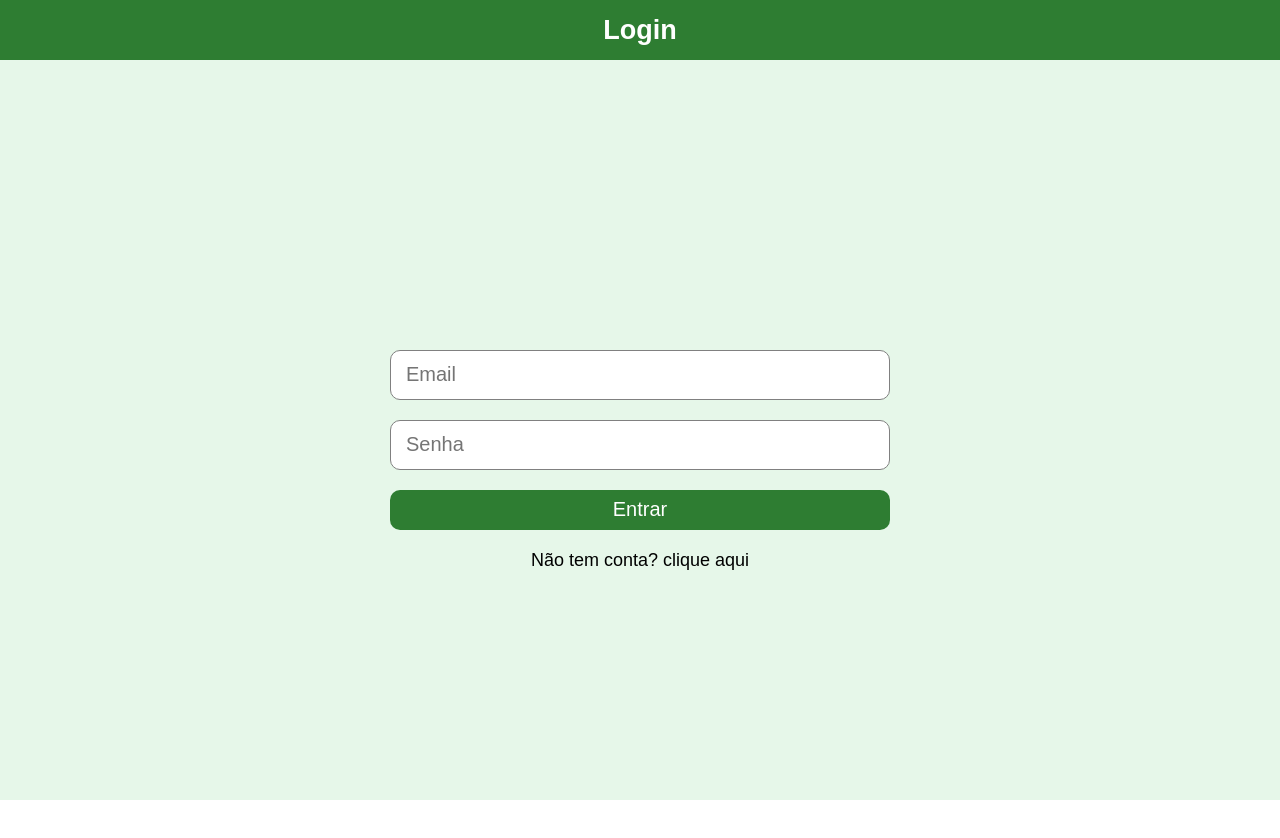
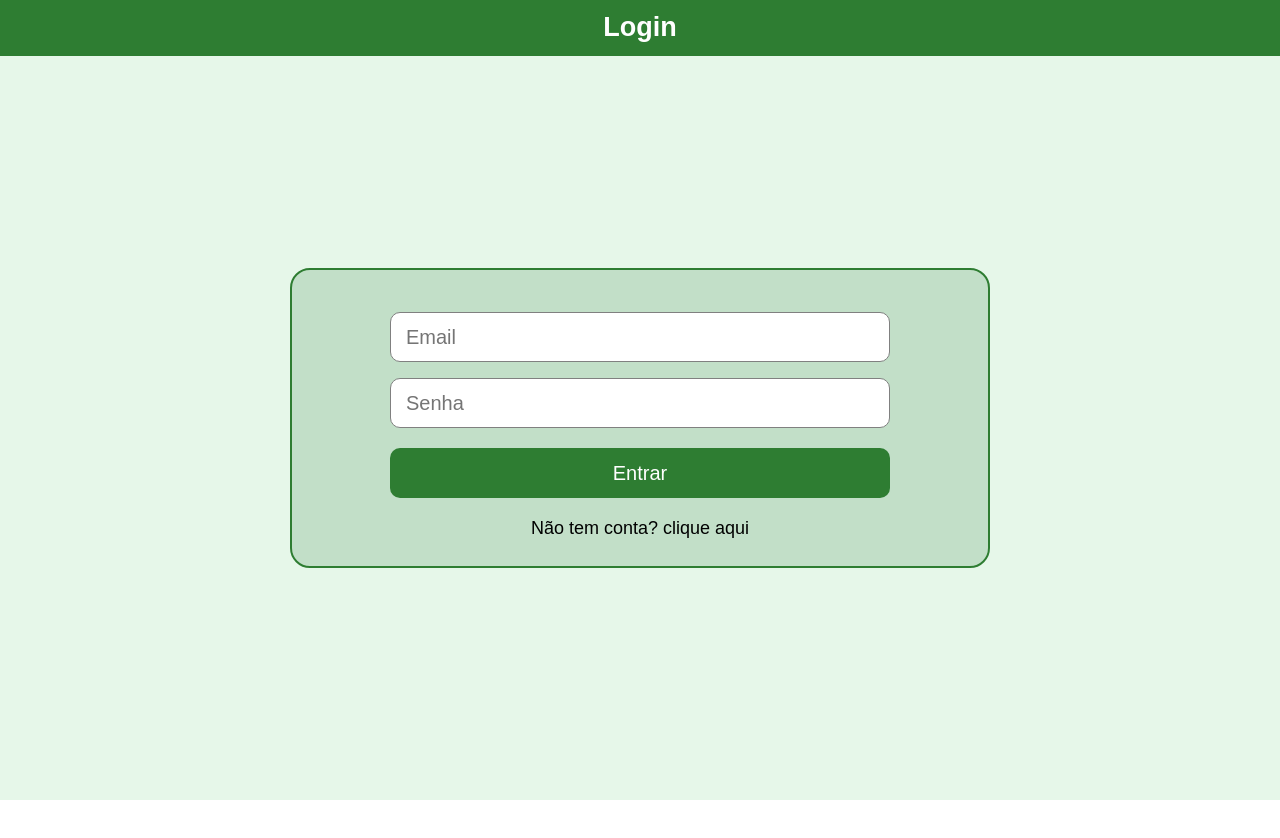
Before and after one commit to M4theus13/Front_End_Gerenciamento_de_Risco, a React (Vite) app: page /login in a window 1280 px wide. Shown: the top 838 px of the page. After the commit the page ends 800 px from the top, so only its background shows below. Built offline with nearby package versions, Linux system fonts and the light colour scheme; a web font is replaced by a local one.

Commit message:
verificacao input part2

```diff
--- a/src/pages/cadastrar/cadastrar.css
+++ b/src/pages/cadastrar/cadastrar.css
@@ -2,6 +2,9 @@
   height: 100vh;
   width: 100%;
   background: #E6F7E9;
+  display: flex;
+  align-items: center;
+  flex-direction: column;
 }
 
 .box-form {
@@ -9,13 +12,13 @@
   flex-direction: column;
   align-items: center;
   justify-content: center;
-  width: 100%;
-  height: 100%;
-  min-width: 500px;
+  width: 700px;
+  height: 100vh;
 }
 
 #name, #email, #password {
   width: 100%;
+  max-width: 500px;
   border-radius: 10px;
   height: 50px;
   font-size: 20px;
@@ -23,36 +26,46 @@
   border: 1px solid gray;
 }
 
-form {
-  width: 500px;
+.form-cadastrar {
+  width: 700px;
+  height: 400px;
   display: flex;
-  gap: 20px;
   margin-bottom: 20px;
   flex-direction: column;
+  justify-content: center;
+  align-items: center;
+  border:  2px solid #2E7D32;
+  border-radius: 20px;
+  background-color: #c2dfc8;
 }
 .button-cadastrar {
   background-color: #2E7D32;
   color: #fff;
   font-size: 20px;
-  height: 40px;
+  height: 50px;
   border-radius: 10px;
   outline: none;
   border: none;
+  width: 100%;
+  max-width: 500px;
+  margin-top: 20px;
 }
 
 #logar {
+  margin-top: 20px;
   font-weight: 400;
   font-size: 18px;
 }
 
 /*Tratamentos*/
 
-.okText {
-  color: #000;
+.okText-cadastrar {
+  color: transparent;
   font-size: 14px;
   font-weight: 300;
   cursor: default;
-  display: none;
+  width: 500px;
+  text-align: start;
 }
 
 .errorEmptyText {
--- a/src/pages/cadastrar/cadastrar.jsx
+++ b/src/pages/cadastrar/cadastrar.jsx
@@ -32,7 +32,7 @@ function cadastrar() {
       const textRef = inputs.find(input => input.ref.current === event.target)?.textRef;
       if (textRef?.current) {
         textRef.current.classList.remove('errorEmptyText');
-        textRef.current.classList.add('okText');
+        textRef.current.classList.add('okText-cadastrar');
       }
     };
 
@@ -43,22 +43,21 @@ function cadastrar() {
   }, [])
 
   async function createUser() {
+
     let hasError = false
     inputs.forEach((input) => {
       const valueInput = input.ref.current.value.trim()
       if (!valueInput) {
         input.ref.current.classList.add('errorEmptyInput')
-        input.textRef.current.classList.remove('okText')
+        input.textRef.current.classList.remove('okText-cadastrar')
         input.textRef.current.classList.add('errorEmptyText')
+        hasError = true
       }
+
     })
 
-    if (!inputName. current.value.trim() || inputEmail.current.value.trim() || inputPassword.current.value.trim() ) {
-      hasError = true
-      return
-    }
-
     if (!hasError) {
+      console.log('teste')
 
         try {
           if (hasError) {
@@ -69,9 +68,18 @@ function cadastrar() {
           email: inputEmail.current.value,
           password: inputPassword.current.value
         })
-        console.log(api)
       } catch (err) {
         console.log(err)
+        if (err.status === 404) {
+          inputs[0].textRef.current.innerText = 'Usuário não encontrado ou senha inválida.'
+          inputs[0].textRef.current.classList.remove('okText-login')
+          inputs[0].textRef.current.classList.add('errorEmptyText')
+          inputs.forEach((input) => {
+            input.ref.current.classList.add('errorEmptyInput')
+          })
+        } else {
+          // setError('Ocorreu um erro inesperado. Tente novamente.');
+        }
       }
     }
   }
@@ -80,16 +88,16 @@ function cadastrar() {
     <div className='box-cadastrar'>
       <Header text='Cadastrar'></Header>
       <div className='box-form'>
-        <form>
-          <span  className='okText' ref={textName}>Nome Vazio</span>
+        <form className='form-cadastrar'>
+          <span  className='okText-cadastrar' ref={textName}>Nome Vazio</span>
           <input id='name' placeholder='Nome' ref={inputName}/>
-          <span className='okText' ref={textEmail}>Email Vazio</span>
+          <span className='okText-cadastrar' ref={textEmail}>Email Vazio</span>
           <input id='email' type="text" placeholder='Email' ref={inputEmail}/>
-          <span className='okText' ref={textPassword}>Senha Vazia</span>
+          <span className='okText-cadastrar' ref={textPassword}>Senha Vazia</span>
           <input id='password' type="text" placeholder='Senha' ref={inputPassword}/>
           <button className='button-cadastrar' type='button' onClick={createUser}>Criar</button>
         </form>
-        <Link id='logar' to='/login'>Já tem conta? clique aqui</Link>
+          <Link id='logar' to='/login'>Já tem conta? clique aqui</Link>
       </div>
     </div>
   )
--- a/src/pages/login/login.css
+++ b/src/pages/login/login.css
@@ -2,20 +2,23 @@
   height: 100vh;
   width: 100%;
   background: #E6F7E9;
+  display: flex;
+  align-items: center;
+  flex-direction: column;
 }
 
-.box-form {
+.box-form-login {
   display: flex;
   flex-direction: column;
   align-items: center;
   justify-content: center;
-  width: 100%;
-  height: 100%;
-  min-width: 500px;
+  width: 700px;
+  height: 100vh;
 }
 
 #name, #email, #password {
   width: 100%;
+  max-width: 500px;
   border-radius: 10px;
   height: 50px;
   font-size: 20px;
@@ -23,37 +26,47 @@
   border: 1px solid gray;
 }
 
-form {
-  width: 500px;
+.form-login {
+  width: 700px;
+  height: 300px;
   display: flex;
-  gap: 20px;
   margin-bottom: 20px;
   flex-direction: column;
+  justify-content: center;
+  align-items: center;
+  border:  2px solid #2E7D32;
+  border-radius: 20px;
+  background-color: #c2dfc8;
 }
 
 .button-logar {
   background-color: #2E7D32;
   color: #fff;
   font-size: 20px;
-  height: 40px;
+  height: 50px;
   border-radius: 10px;
   outline: none;
   border: none;
+  width: 100%;
+  max-width: 500px;
+  margin-top: 20px;
 }
 
 #cadastrar {
+  margin-top: 20px;
   font-weight: 400;
   font-size: 18px;
 }
 
 /*Tratamentos*/
 
-.okText {
-  color: #000;
+.okText-login {
+  color: transparent;
   font-size: 14px;
   font-weight: 300;
   cursor: default;
-  display: none;
+  width: 500px;
+  text-align: start;
 }
 
 .errorEmptyText {
@@ -61,6 +74,8 @@ form {
   font-size: 14px;
   font-weight: 300;
   cursor: default;
+  width: 500px;
+  text-align: start;
 }
 
 .errorEmptyInput {
--- a/src/pages/login/login.jsx
+++ b/src/pages/login/login.jsx
@@ -30,7 +30,7 @@ function login() {
       const textRef = inputs.find(input => input.ref.current === event.target)?.textRef;
       if (textRef?.current) {
         textRef.current.classList.remove('errorEmptyText');
-        textRef.current.classList.add('okText');
+        textRef.current.classList.add('okText-login');
       }
     };
 
@@ -48,15 +48,12 @@ function login() {
 
       if (!valueInput) {
         input.ref.current.classList.add('errorEmptyInput')
-        input.textRef.current.classList.remove('okText')
+        input.textRef.current.classList.remove('okText-login')
         input.textRef.current.classList.add('errorEmptyText')
+        hasError = true
+
       }
     })
-
-    if (!inputEmail.current.value.trim() || !inputPassword.current.value.trim()) {
-      hasError = true
-      return
-    }
 
     if (!hasError) {
 
@@ -70,7 +67,16 @@ function login() {
           navigate('/listar-usuarios')
 
         } catch (err) {
-            console.log(err)
+          if (err.status === 404) {
+            inputs[0].textRef.current.innerText = 'Usuário não encontrado ou senha inválida.'
+            inputs[0].textRef.current.classList.remove('okText-login')
+            inputs[0].textRef.current.classList.add('errorEmptyText')
+            inputs.forEach((input) => {
+              input.ref.current.classList.add('errorEmptyInput')
+            })
+          } else {
+            // setError('Ocorreu um erro inesperado. Tente novamente.');
+          }
         }
       }
   }
@@ -78,15 +84,15 @@ function login() {
   return (
     <div className='box-logar'>
       <HeaderPrivate text='Login'></HeaderPrivate>
-      <div className='box-form'>
-        <form>
-          <span className='okText' ref={textEmail}>Email vazio</span>
-          <input id='email' type="text" placeholder='Email' ref={inputEmail}/>
-          <span className='okText' ref={textPassword}>Senha vazia</span>
-          <input id='password' type="text" placeholder='Senha' ref={inputPassword}/>
+      <div className='box-form-login'>
+        <form className='form-login'>
+          <span className='okText-login' ref={textEmail}>Email Vazio</span>
+          <input id='email' type="text" placeholder='Email' ref={inputEmail} required/>
+          <span className='okText-login' ref={textPassword}>Senha Vazia</span>
+          <input id='password' type="text" placeholder='Senha' ref={inputPassword} required/>
           <button className='button-logar' type='button' onClick={loginUser}>Entrar</button>
+          <Link id='cadastrar' to='/cadastrar'>Não tem conta? clique aqui</Link>
         </form>
-      <Link id='cadastrar' to='/cadastrar'>Não tem conta? clique aqui</Link>
       </div>
     </div>
   )
```
